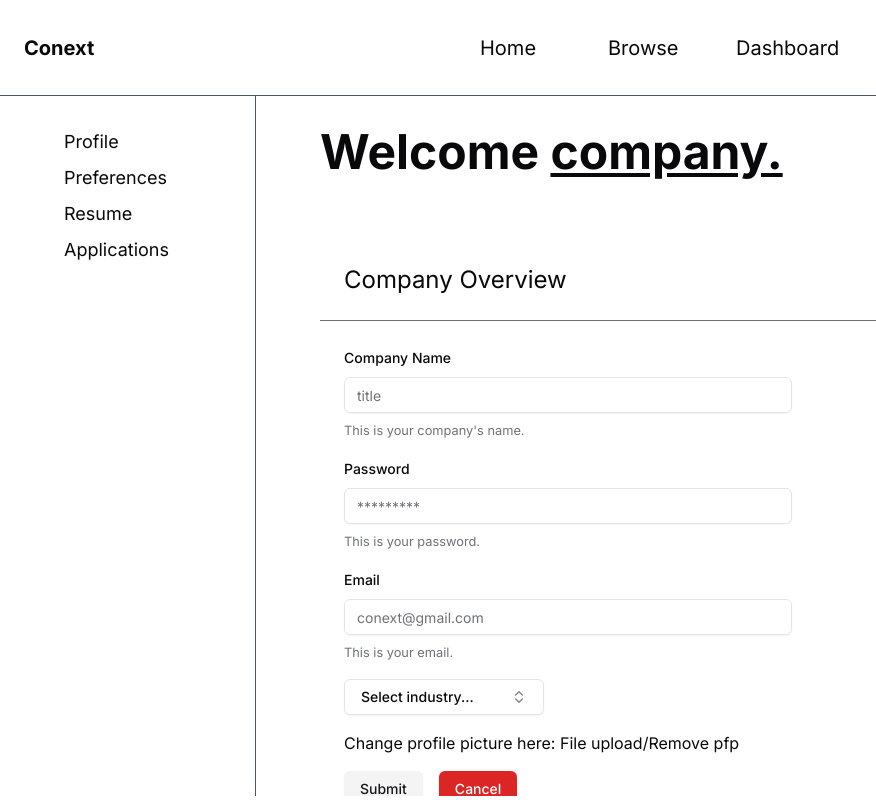
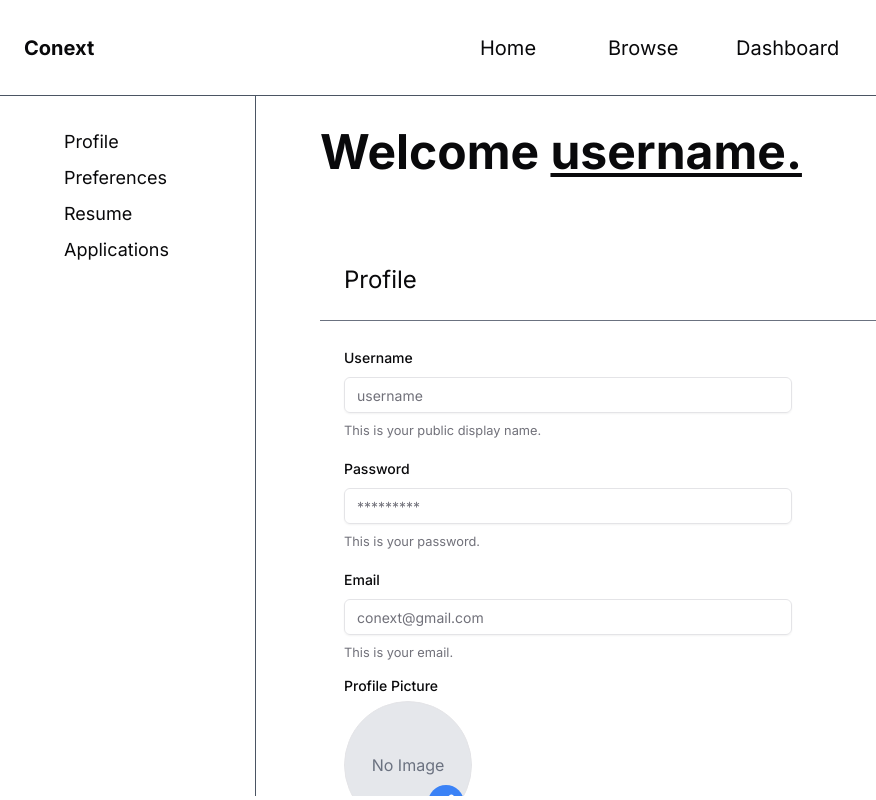
Before and after one commit to TejasDoesStuff/Website-Coding-and-Development, a Next.js app in the folder fbla/: page /dashboard in a window 1280 px wide. Shown: the whole page, without its empty margins (0-876 px from the left). Built offline with nearby package versions, Linux system fonts and the light colour scheme.

Commit message:
added profil picture change to user options as well as adjusted code for the deck

```diff
--- a/fbla/app/browse/Deck.tsx
+++ b/fbla/app/browse/Deck.tsx
@@ -1,12 +1,20 @@
-import React from 'react'
-import Hand from './Hand'
+import React from "react";
+import Card from "./Card";
 
 const Deck = () => {
-    return (
-        <div className = "w-screen h-auto bg-background flex justify-center items-center">
-                <Hand />
-        </div>
-    )
-}
+  return (
+    <div className="w-screen h-auto bg-background flex justify-center items-center">
+      <div className="grid grid-cols-1 sm:grid-cols-2 md:grid-cols-3 lg:grid-cols-4 gap-6 justify-items-center mx-16">
+        <Card />
+        <Card />
+        <Card />
+        <Card />
+        <Card />
+        <Card />
+        <Card />
+      </div>
+    </div>
+  );
+};
 
-export default Deck
+export default Deck;
--- a/fbla/app/browse/Hand.tsx
+++ /dev/null
@@ -1,19 +0,0 @@
-import React from "react"
-import Card from "./Card"
-
-const Hand = () => {
-    return (
-        <div className="grid grid-cols-1 sm:grid-cols-2 md:grid-cols-3 lg:grid-cols-4 gap-6 justify-items-center mx-16">
-            <Card />
-            <Card />
-            <Card />
-            <Card />
-            <Card />
-            <Card />
-            <Card />
-
-        </div>
-    )
-}
-
-export default Hand
--- a/fbla/app/dashboard/Holder.tsx
+++ b/fbla/app/dashboard/Holder.tsx
@@ -7,11 +7,11 @@ import OptionsCompany from "./OptionsCompany"
 export default function Holder() {
     return (
         <div className="w-screen h-[87.5vh] flex flex-row overflow-y-hidden relative">
-            {/* <SelectorUser />
-            <OptionsUser /> */}
+            <SelectorUser />
+            <OptionsUser />
 
-            <SelectorCompany />
-            <OptionsCompany />
+            {/* <SelectorCompany />
+            <OptionsCompany /> */}
         </div>
     )
 }
--- a/fbla/app/dashboard/OptionsUser.tsx
+++ b/fbla/app/dashboard/OptionsUser.tsx
@@ -1,5 +1,6 @@
 "use client";
 
+import { useState } from "react";
 import { zodResolver } from "@hookform/resolvers/zod";
 import { useForm } from "react-hook-form";
 import { z } from "zod";
@@ -17,44 +18,73 @@ import {
 import { Input } from "@/components/ui/input";
 
 export default function OptionsUser() {
+  const [preview, setPreview] = useState<string | null>(null);
+
+  //The requirements for the form fields
   const formSchema = z.object({
     username: z.string().min(2, {
       message: "Username must be at least 2 characters.",
-    }),
+    }).optional(),
     password: z.string().min(6, {
       message: "Password must be at least 6 characters.",
-    }),
+    }).optional(),
     email: z.string().email({
       message: "Email must be valid",
-    }),
+    }).optional(),
+    profilePicture: z
+      .custom<FileList | null>((val) => val instanceof FileList || val === null)
+      .optional(),
   });
 
+  //The default values for the form fields
   const form = useForm<z.infer<typeof formSchema>>({
     resolver: zodResolver(formSchema),
     defaultValues: {
       username: "",
       password: "",
       email: "",
+      profilePicture: null,
     },
   });
 
+  function handleFileChange(e: React.ChangeEvent<HTMLInputElement>) {
+    const file = e.target.files?.[0];
+    if (file) {
+      setPreview(URL.createObjectURL(file));
+      form.setValue("profilePicture", e.target.files);
+    } else {
+      setPreview(null);
+    }
+  }
+
+  //The function that is called when the form is submitted
   function onSubmit(values: z.infer<typeof formSchema>) {
     console.log(values);
+    if (values.profilePicture) {
+      const file = values.profilePicture[0];
+      console.log("Selected file:", file.name);
+    }
   }
 
   return (
     <div className="w-4/5 h-full flex flex-col absolute right-0 overflow-y-scroll scroll-smooth">
+      {/* Header */}
       <div className="mx-16 mt-8">
         <h1 className="text-5xl font-bold">
           Welcome{" "}
           <span className="underline underline-offset-4">username.</span>
         </h1>
       </div>
+      {/* Options */}
       <div className="m-16 flex flex-col" id="profile">
-        <h3 className="text-2xl sticky top-0 backdrop-blur border-b border-gray-500 p-6">Profile</h3>
+        {/* Profile Section */}
+        <h3 className="text-2xl sticky top-0 backdrop-blur border-b border-gray-500 p-6">
+          Profile
+        </h3>
         <div className="m-6 text-md w-1/2">
           <Form {...form}>
             <form onSubmit={form.handleSubmit(onSubmit)} className="space-y-4">
+              {/* Profile Username */}
               <FormField
                 control={form.control}
                 name="username"
@@ -71,6 +101,7 @@ export default function OptionsUser() {
                   </FormItem>
                 )}
               />
+              {/* Profile Password */}
               <FormField
                 control={form.control}
                 name="password"
@@ -85,6 +116,7 @@ export default function OptionsUser() {
                   </FormItem>
                 )}
               />
+              {/* Profile Email */}
               <FormField
                 control={form.control}
                 name="email"
@@ -99,40 +131,101 @@ export default function OptionsUser() {
                   </FormItem>
                 )}
               />
-              <p>Change profile picture here: File upload/Remove pfp</p>
-                <Button type="submit" variant="secondary">
-                  Submit
-                </Button>
-                <Button className="ml-4 bg-red-600 text-white hover:bg-red-700">
-                  Cancel
-                </Button>
+              {/* Profile Picture */}
+              <FormItem>
+                <div className="flex flex-col items-start">
+                  <FormLabel className="mb-2">Profile Picture</FormLabel>
+                  <div className="relative">
+                    {preview ? (
+                      <img
+                        src={preview}
+                        alt="Profile Preview"
+                        className="w-32 h-32 object-cover rounded-full border"
+                      />
+                    ) : (
+                      <div className="w-32 h-32 bg-gray-200 flex items-center justify-center rounded-full border">
+                        <span className="text-gray-500">No Image</span>
+                      </div>
+                    )}
+                    {/* Pencil Icon Overlay */}
+                    <label
+                      htmlFor="profile-picture-upload"
+                      className="absolute bottom-2 right-2 bg-blue-500 text-white p-2 rounded-full cursor-pointer hover:bg-blue-600 transition"
+                    >
+                      <svg
+                        xmlns="http://www.w3.org/2000/svg"
+                        fill="none"
+                        viewBox="0 0 24 24"
+                        strokeWidth={2}
+                        stroke="currentColor"
+                        className="w-5 h-5"
+                      >
+                        <path
+                          strokeLinecap="round"
+                          strokeLinejoin="round"
+                          d="M16.862 3.487a2.25 2.25 0 113.182 3.182L7.443 19.27a4.5 4.5 0 01-1.691 1.073l-4.244 1.415a.375.375 0 01-.48-.48l1.415-4.243a4.5 4.5 0 011.073-1.692L16.862 3.487z"
+                        />
+                        <path
+                          strokeLinecap="round"
+                          strokeLinejoin="round"
+                          d="M19.753 6.247l-1.506-1.506"
+                        />
+                      </svg>
+                    </label>
+                  </div>
+                </div>
+                <Input
+                  id="profile-picture-upload"
+                  type="file"
+                  accept="image/*"
+                  onChange={handleFileChange}
+                  className="hidden"
+                />
+                <FormDescription>Upload your profile picture.</FormDescription>
+                <FormMessage />
+              </FormItem>
+              {/* Submit Button */}
+              <Button type="submit" variant="secondary">
+                Update Profile
+              </Button>
             </form>
           </Form>
         </div>
       </div>
       <div className="m-16 flex flex-col" id="preferences">
-        <h3 className="text-2xl sticky top-0 backdrop-blur-sm p-6 border-b border-gray-500">Preferences</h3>
+        <h3 className="text-2xl sticky top-0 backdrop-blur-sm p-6 border-b border-gray-500">
+          Preferences
+        </h3>
         <div className="m-6 text-md">
           <p>Preferences go here.</p>
           <p>They can select preferences for the following</p>
-          <li>Location (Online/In Person - Certain radius from the user's home)</li>
+          <li>
+            Location (Online/In Person - Certain radius from the user's home)
+          </li>
           <li>Industry (Tags: CS, Med, Engineering, Fast food, etc)</li>
           <li>Role (Intern, Paid Intern, employee, etc)</li>
           <li>Salary (Range)</li>
         </div>
       </div>
       <div className="m-16 flex flex-col" id="resume">
-        <h3 className="text-2xl sticky top-0 backdrop-blur-sm p-6 border-b border-gray-500">Resume</h3>
+        <h3 className="text-2xl sticky top-0 backdrop-blur-sm p-6 border-b border-gray-500">
+          Resume
+        </h3>
         <div className="m-6 text-md">
           <p>Resume goes here.</p>
           <p>They can upload a file of their resume here</p>
         </div>
       </div>
       <div className="m-16 flex flex-col" id="applications">
-        <h3 className="text-2xl sticky top-0 backdrop-blur-sm p-6 border-b border-gray-500">Applications</h3>
+        <h3 className="text-2xl sticky top-0 backdrop-blur-sm p-6 border-b border-gray-500">
+          Applications
+        </h3>
         <div className="m-6 text-md">
           <p>You have no pending applications.</p>
-          <p>This is where the user can see/adjust any applications they have currently sent out</p>
+          <p>
+            This is where the user can see/adjust any applications they have
+            currently sent out
+          </p>
           <p>They can</p>
           <li>View the job details</li>
           <li>View/Change their application details</li>
--- a/fbla/package.json
+++ b/fbla/package.json
@@ -17,6 +17,7 @@
     "@radix-ui/react-slot": "^1.1.1",
     "class-variance-authority": "^0.7.1",
     "clsx": "^2.1.1",
+    "cmdk": "^1.0.4",
     "embla-carousel-react": "^8.5.1",
     "lucide-react": "^0.469.0",
     "next": "15.1.2",
```
Also changed, not shown: 1 other file (tests, documents, lock files or other folders).
